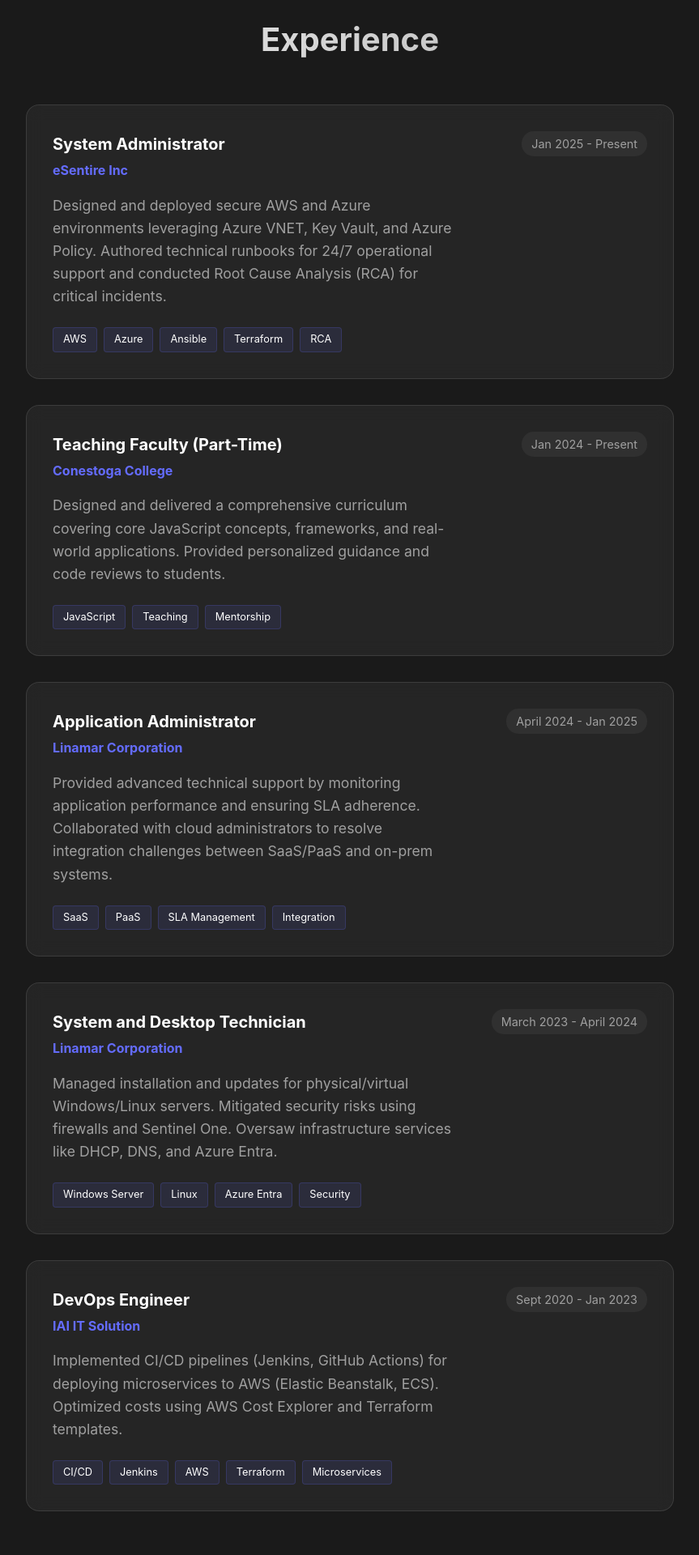
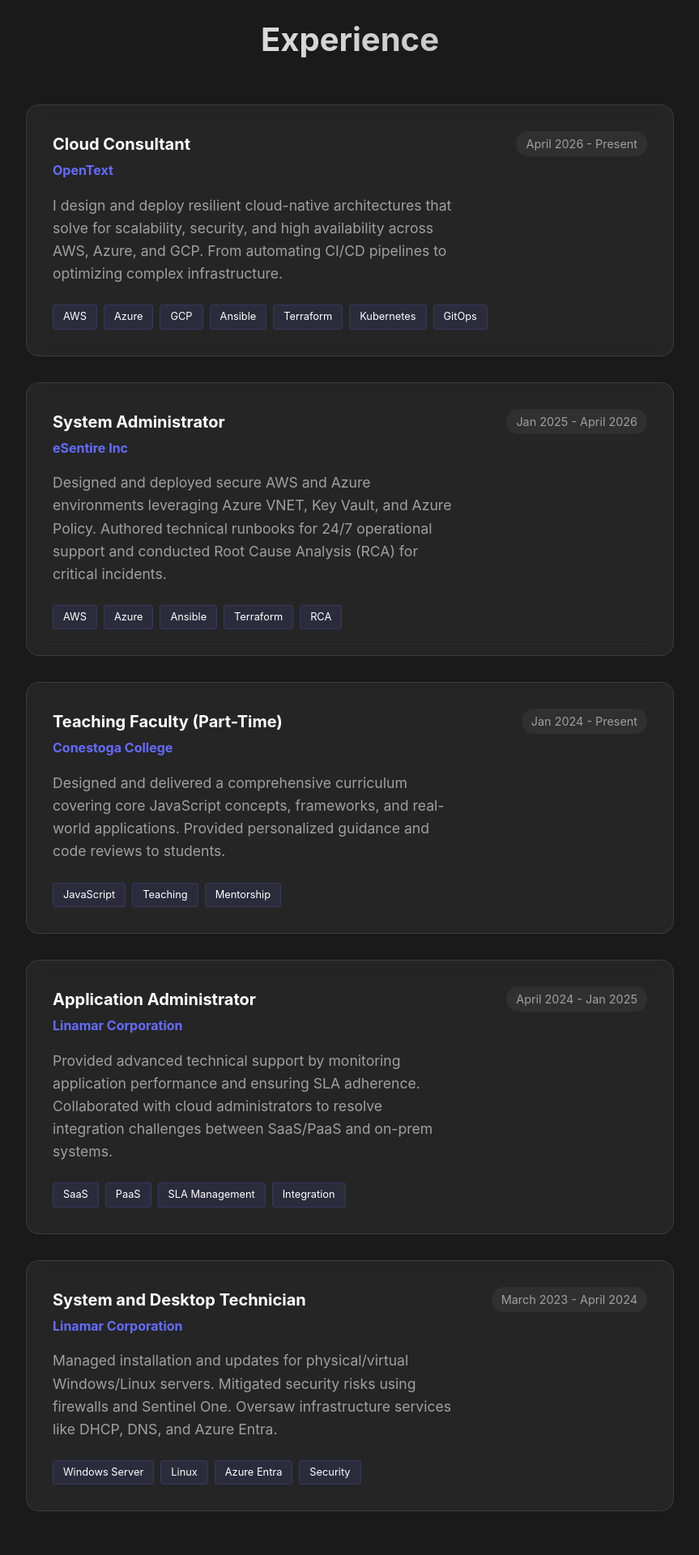
Before and after one commit to 5zan-Code/portfolio-Vercel, a React (Vite) app: page / in a window 1280 px wide. Shown: the part 1440-3360 px from the top of the page at 81% size, without its empty margins (208-1071 px from the left). Built offline with nearby package versions, Linux system fonts and the light colour scheme.

Commit message:
Update experience.js - add new job role

```diff
--- a/src/data/experience.js
+++ b/src/data/experience.js
@@ -1,14 +1,22 @@
 export const experienceData = [
     {
         id: 1,
+        role: 'Cloud Consultant',
+        company: 'OpenText',
+        period: 'April 2026 - Present',
+        description: 'I design and deploy resilient cloud-native architectures that solve for scalability, security, and high availability across AWS, Azure, and GCP. From automating CI/CD pipelines to optimizing complex infrastructure.',
+        technologies: ['AWS', 'Azure', 'GCP', 'Ansible', 'Terraform', 'Kubernetes', 'GitOps']
+    },
+    {
+        id: 2,
         role: 'System Administrator',
         company: 'eSentire Inc',
-        period: 'Jan 2025 - Present',
+        period: 'Jan 2025 - April 2026',
         description: 'Designed and deployed secure AWS and Azure environments leveraging Azure VNET, Key Vault, and Azure Policy. Authored technical runbooks for 24/7 operational support and conducted Root Cause Analysis (RCA) for critical incidents.',
         technologies: ['AWS', 'Azure', 'Ansible', 'Terraform', 'RCA']
     },
     {
-        id: 2,
+        id: 3,
         role: 'Teaching Faculty (Part-Time)',
         company: 'Conestoga College',
         period: 'Jan 2024 - Present',
@@ -16,7 +24,7 @@
         technologies: ['JavaScript', 'Teaching', 'Mentorship']
     },
     {
-        id: 3,
+        id: 4,
         role: 'Application Administrator',
         company: 'Linamar Corporation',
         period: 'April 2024 - Jan 2025',
@@ -24,19 +32,11 @@
         technologies: ['SaaS', 'PaaS', 'SLA Management', 'Integration']
     },
     {
-        id: 4,
+        id: 5,
         role: 'System and Desktop Technician',
         company: 'Linamar Corporation',
         period: 'March 2023 - April 2024',
         description: 'Managed installation and updates for physical/virtual Windows/Linux servers. Mitigated security risks using firewalls and Sentinel One. Oversaw infrastructure services like DHCP, DNS, and Azure Entra.',
         technologies: ['Windows Server', 'Linux', 'Azure Entra', 'Security']
     },
-    {
-        id: 5,
-        role: 'DevOps Engineer',
-        company: 'IAI IT Solution',
-        period: 'Sept 2020 - Jan 2023',
-        description: 'Implemented CI/CD pipelines (Jenkins, GitHub Actions) for deploying microservices to AWS (Elastic Beanstalk, ECS). Optimized costs using AWS Cost Explorer and Terraform templates.',
-        technologies: ['CI/CD', 'Jenkins', 'AWS', 'Terraform', 'Microservices']
-    }
 ];
```
